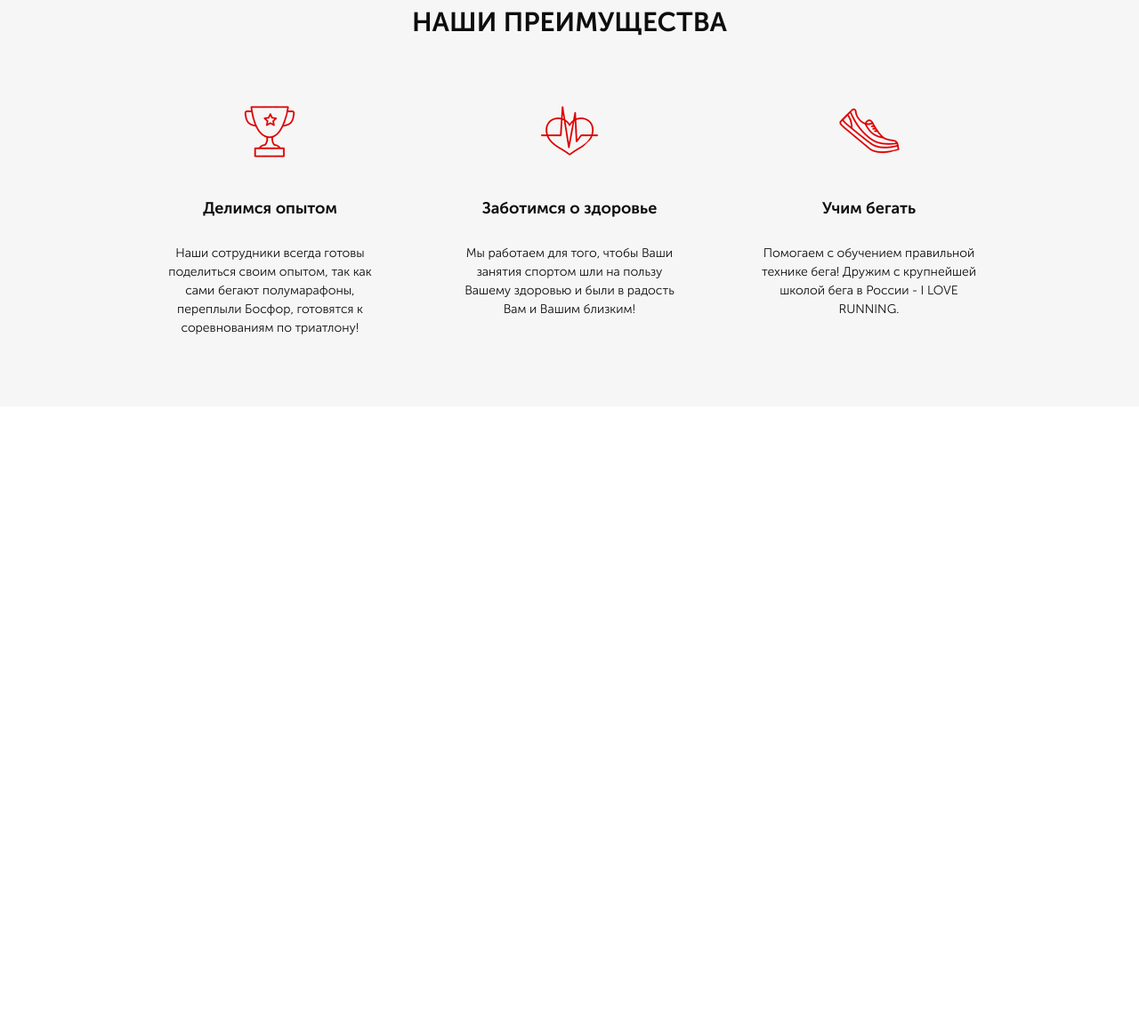
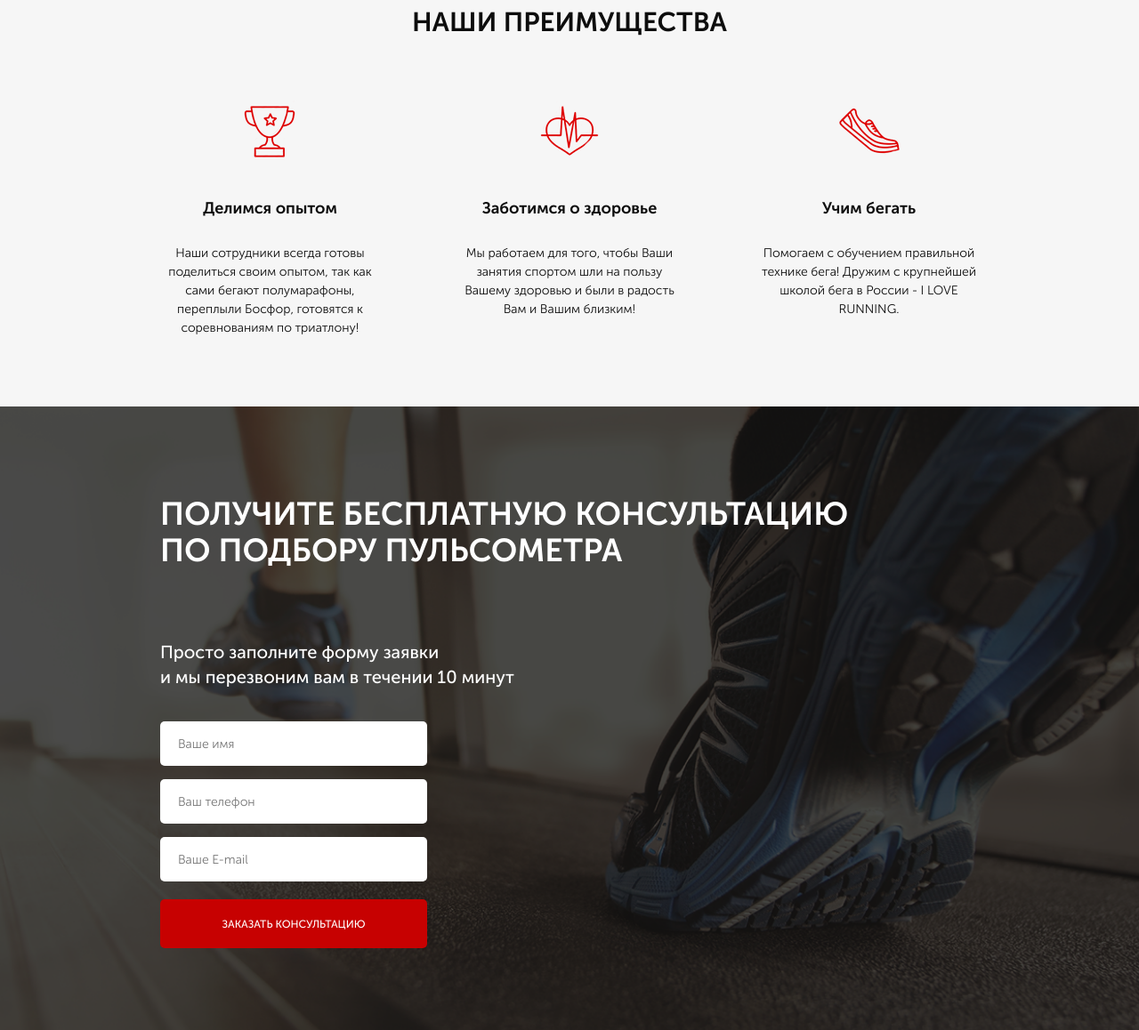
Before and after one commit to ilberic/pulse, a website: page src/index.html in a window 1280 px wide. Shown: the part 775-1933 px from the top of the page at 89% size. Before the commit the page ends 1232 px from the top, so only its background shows below. Drawn offline with Linux system fonts and the light colour scheme.

Commit message:
add block with consultation form, adaptive

```diff
--- a/src/index.html
+++ b/src/index.html
@@ -80,5 +80,17 @@
             </div>
         </div>
     </section>
+    <div class="consultation">
+        <div class="container">
+            <h2 class="title title_left">Получите бесплатную консультацию <br>по подбору пульсометра </h2>
+            <div class="consultation__descr">Просто заполните форму заявки <br>и мы перезвоним вам в течении 10 минут</div>
+            <form class="feed-form" action="#" method="">
+                <input name="name" required placeholder="Ваше имя" type="text">
+                <input name="phone" required placeholder="Ваш телефон" type="number">
+                <input name="email" required placeholder="Ваше E-mail" type="email">
+                <button class="button button_submit">заказать кОНСУЛЬТАЦИЮ</button>
+            </form>
+        </div>
+    </div>
 </body>
 </html>
--- a/src/sass/blocks/_buttons.sass
+++ b/src/sass/blocks/_buttons.sass
@@ -13,3 +13,6 @@
         height: 50px
         font-size: 16px
         margin-top: 67px
+    &_submit
+        width: 100%
+        height: 55px
--- /dev/null
+++ b/src/sass/blocks/_consultation.sass
@@ -0,0 +1,10 @@
+.consultation
+    min-height: 680px
+    padding: 100px 0 92px 0
+    background: url(../img/bg/main_bg.png) center center/cover no-repeat
+    &__descr
+        color: #ffffff
+        font-size: 20px
+        font-weight: 500
+        line-height: 28px
+        margin-top: 80px
--- /dev/null
+++ b/src/sass/blocks/_forms.sass
@@ -0,0 +1,17 @@
+.feed-form
+    margin-top: 36px
+    display: flex
+    flex-direction: column
+    width: 300px
+    input
+        height: 50px
+        border-radius: 5px
+        background-color: #ffffff
+        border: none
+        margin-bottom: 15px
+        padding: 0 20px
+        color: #4b4b4b
+        font-size: 14px
+        font-weight: 300
+        &:nth-child(3)
+            margin-bottom: 20px
--- a/src/sass/blocks/_media.sass
+++ b/src/sass/blocks/_media.sass
@@ -1,4 +1,4 @@
-@media (max-width: 767px)
+@media (max-width: 799px)
     .promo
         background-position-x: -1100px
         &__wrapper
@@ -20,6 +20,15 @@
             margin: 0 auto
             width: 70%
             margin-top: 20px
+    .consultation
+        .title
+            text-align: center
+            font-size: 28px
+        &__descr
+            text-align: center
+        .feed-form
+            margin: 0 auto
+            margin-top: 36px
 
 @media (max-width: 575px)
     .promo
@@ -37,6 +46,10 @@
                 font-size: 13px
                 width: 160px
                 height: 30px
+    .advantages
+        &__item
+            span
+                margin-bottom: 0
 @media (max-width: 475px)
     .promo
         min-height: 500px
@@ -57,9 +70,15 @@
                 width: 160px
                 height: 30px
                 margin-left: 10px
+
 @media (max-width: 370px)
     .promo
         &__icons
             max-width: 320px
         &__icon
             font-size: 12px
+    .consultation
+        .title
+            line-height: 35px
+        &__descr
+            font-size: 16px
--- a/src/sass/blocks/_titles.sass
+++ b/src/sass/blocks/_titles.sass
@@ -3,3 +3,9 @@
     color: #0d0d0d
     font-size: 30px
     font-weight: 700
+    text-transform: uppercase
+    &_left
+        color: #ffffff
+        font-size: 36px
+        text-align: left
+        line-height: 41px
--- a/src/sass/style.sass
+++ b/src/sass/style.sass
@@ -12,3 +12,5 @@
 @import "blocks/advantages"
 @import "blocks/titles"
 @import "blocks/media"
+@import "blocks/consultation"
+@import "blocks/forms"
```
Also changed, not shown: src/css/style.min.css.
